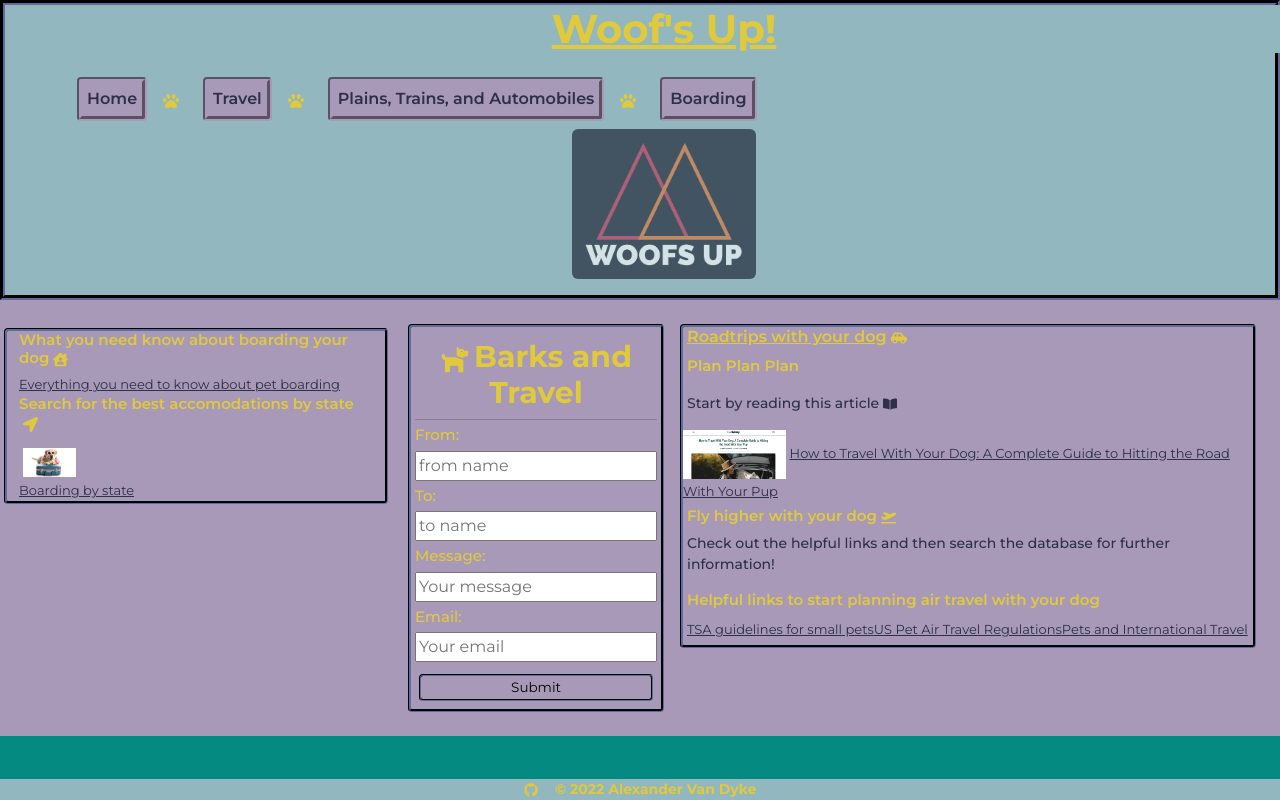
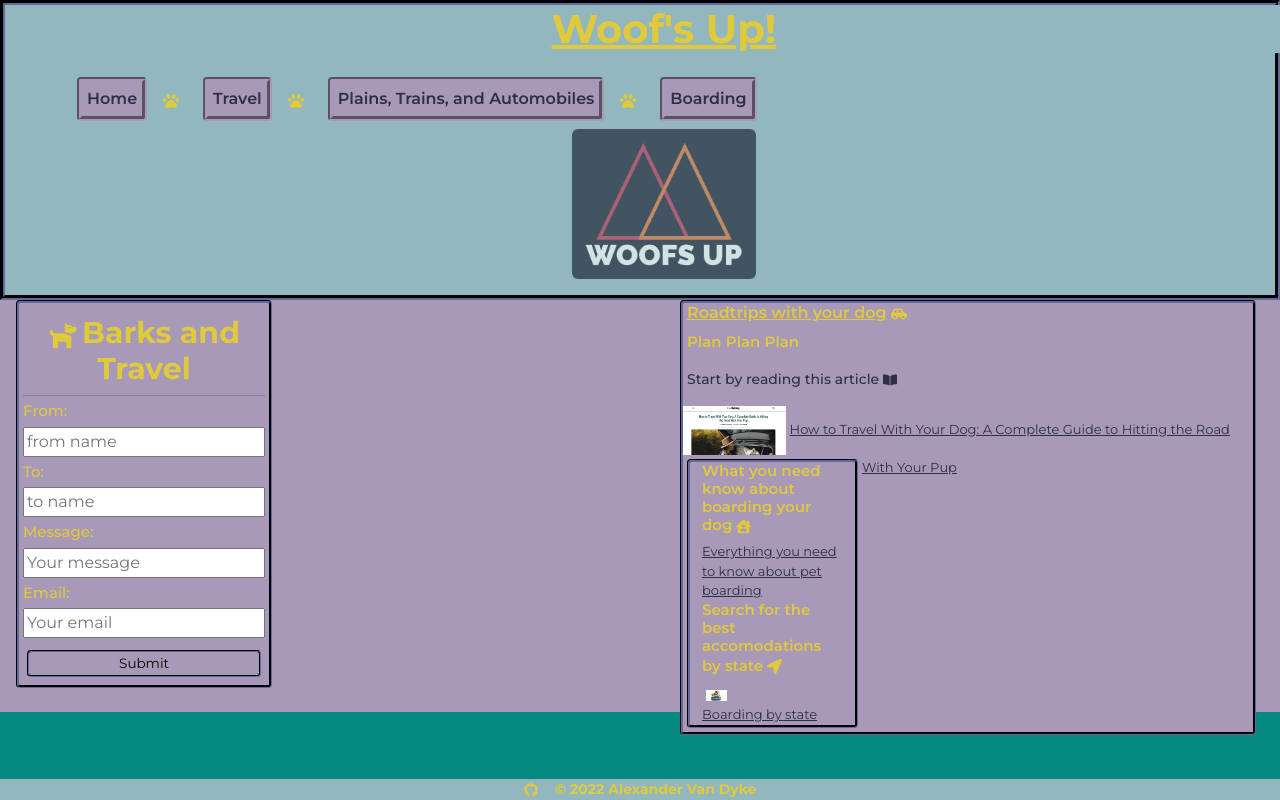
Before and after one commit to AlexandertheGreat491/Woofs_Up, a React (Create React App) app: page /travel in a window 1280 px wide. Built offline with nearby package versions, Linux system fonts and the light colour scheme.

Commit message:
moved content

```diff
--- a/src/components/Travel/index.js
+++ b/src/components/Travel/index.js
@@ -1,7 +1,7 @@
 import React, { useState } from "react";
 import { send } from "emailjs-com";
 import { FaDog } from "react-icons/fa";
-import Boarding from "../../pages/Boarding";
+//import Boarding from "../../pages/Boarding";
 import Roadtrips from "../../pages/AllTravel";
 
 // Travel function to get return statement
@@ -31,7 +31,7 @@ const TravelForm = () => {
 
   return (
     <section id="form">
-      <Boarding />
+      {/* <Boarding /> */}
       <Roadtrips />
       <form
         id="travelform"
--- a/src/pages/AllTravel.js
+++ b/src/pages/AllTravel.js
@@ -8,9 +8,18 @@ import { FaCarSide } from "react-icons/fa";
 import { FaPlaneDeparture } from "react-icons/fa";
 // imports the article image
 import guide from "../assets/images/guide.jpg";
+// imports the image of a dog with sunglasses sitting on a suitcase
+// imports the image of a dog with sunglasses sitting on a suitcase
+import dogSuitcase from "../assets/images/dog_suitcase.JPG";
+// imports icons
+import { FaHouseUser } from "react-icons/fa";
+import { FaLocationArrow } from "react-icons/fa";
 
 const AllTravel = () => {
+
   return (
+
+
     <div className="roadtrip ms-1 me-4" style={{ width: "45%", height: "15%" }}>
       <h1 id="road" className="ms-1">
         Roadtrips with your dog
@@ -40,16 +49,55 @@ const AllTravel = () => {
         Your Pup
       </a>
 
-      <div className="m-1">
+      {/* <div className="m-1">
         <h2 id="air">Fly higher with your dog<FaPlaneDeparture className="ms-1"/></h2>
         <p id="airtravel">Check out the helpful links and then search the database for further information!</p>
         <h3 id="help">Helpful links to start planning air travel with your dog</h3>
         <a id="airlink" href="https://www.tsa.gov/travel/security-screening/whatcanibring/items/small-pets">TSA guidelines for small pets</a>
         <a id="airlink" href="https://www.bringfido.com/travel/us_regulations/">US Pet Air Travel Regulations</a>
         <a id="airlink" href="https://www.state.gov/pets-and-international-travel/" >Pets and International Travel</a>
-      </div>
-    </div>
+      </div> */}
+    {/* </div> */}
+
+    <div id="doghotel" className="container card m-1">
+  <h2 id="board">
+    What you need know about boarding your dog
+    <FaHouseUser className="ms-1" />
+  </h2>
+  <a
+    id="boardinglinks"
+    href="https://be.chewy.com/everything-you-need-to-know-about-pet-boarding/?gclid=Cj0KCQjwy5maBhDdARIsAMxrkw1xTCLzJeWX-StxKYy2i39BxGjJqJkFdb5LvTOxoyK_VZNsKomNLSwaAuUGEALw_wcB"
+  >
+    Everything you need to know about pet boarding
+  </a>
+
+  <h2 id="board">
+    Search for the best accomodations by state
+    <FaLocationArrow className="m-1" />
+  </h2>
+  <img
+    style={{ width: "15%", height: "15%" }}
+    src={dogSuitcase}
+    alt="dog"
+    className="m-1"
+  />
+  <a
+    id="boardinglinks"
+    href="https://www.bringfido.com/resource/doggie_daycare_boarding/region/united_states/"
+  >
+    Boarding by state
+  </a>
+</div>
+
+</div>
+
+
+
+
+
+
   );
 };
 
+
 export default AllTravel;
--- a/src/pages/Boarding.js
+++ b/src/pages/Boarding.js
@@ -1,49 +1,14 @@
 // imports react
-import React from "react";
-// imports the image of a dog with sunglasses sitting on a suitcase
-import dogSuitcase from "../assets/images/dog_suitcase.JPG";
-// imports icons
-import { FaHouseUser } from "react-icons/fa";
-import { FaLocationArrow } from "react-icons/fa";
+//import React from "react";
+
 
 // reference https://be.chewy.com/everything-you-need-to-know-about-pet-boarding/?gclid=Cj0KCQjwy5maBhDdARIsAMxrkw1xTCLzJeWX-StxKYy2i39BxGjJqJkFdb5LvTOxoyK_VZNsKomNLSwaAuUGEALw_wcB
 // reference https://images.app.goo.gl/kJjKu6faBXgwzrEr8
 
-const Boarding = () => {
-  return (
-    <div>
-      <br></br>
-      <div id="doghotel" className="container card m-1">
-        <h2 id="board">
-          What you need know about boarding your dog
-          <FaHouseUser className="ms-1" />
-        </h2>
-        <a
-          id="boardinglinks"
-          href="https://be.chewy.com/everything-you-need-to-know-about-pet-boarding/?gclid=Cj0KCQjwy5maBhDdARIsAMxrkw1xTCLzJeWX-StxKYy2i39BxGjJqJkFdb5LvTOxoyK_VZNsKomNLSwaAuUGEALw_wcB"
-        >
-          Everything you need to know about pet boarding
-        </a>
+// const Boarding = () => {
+//   return (
 
-        <h2 id="board">
-          Search for the best accomodations by state
-          <FaLocationArrow className="m-1" />
-        </h2>
-        <img
-          style={{ width: "15%", height: "15%" }}
-          src={dogSuitcase}
-          alt="dog"
-          className="m-1"
-        />
-        <a
-          id="boardinglinks"
-          href="https://www.bringfido.com/resource/doggie_daycare_boarding/region/united_states/"
-        >
-          Boarding by state
-        </a>
-      </div>
-    </div>
-  );
-};
+//   );
+// };
 
-export default Boarding;
+// export default Boarding;
```
